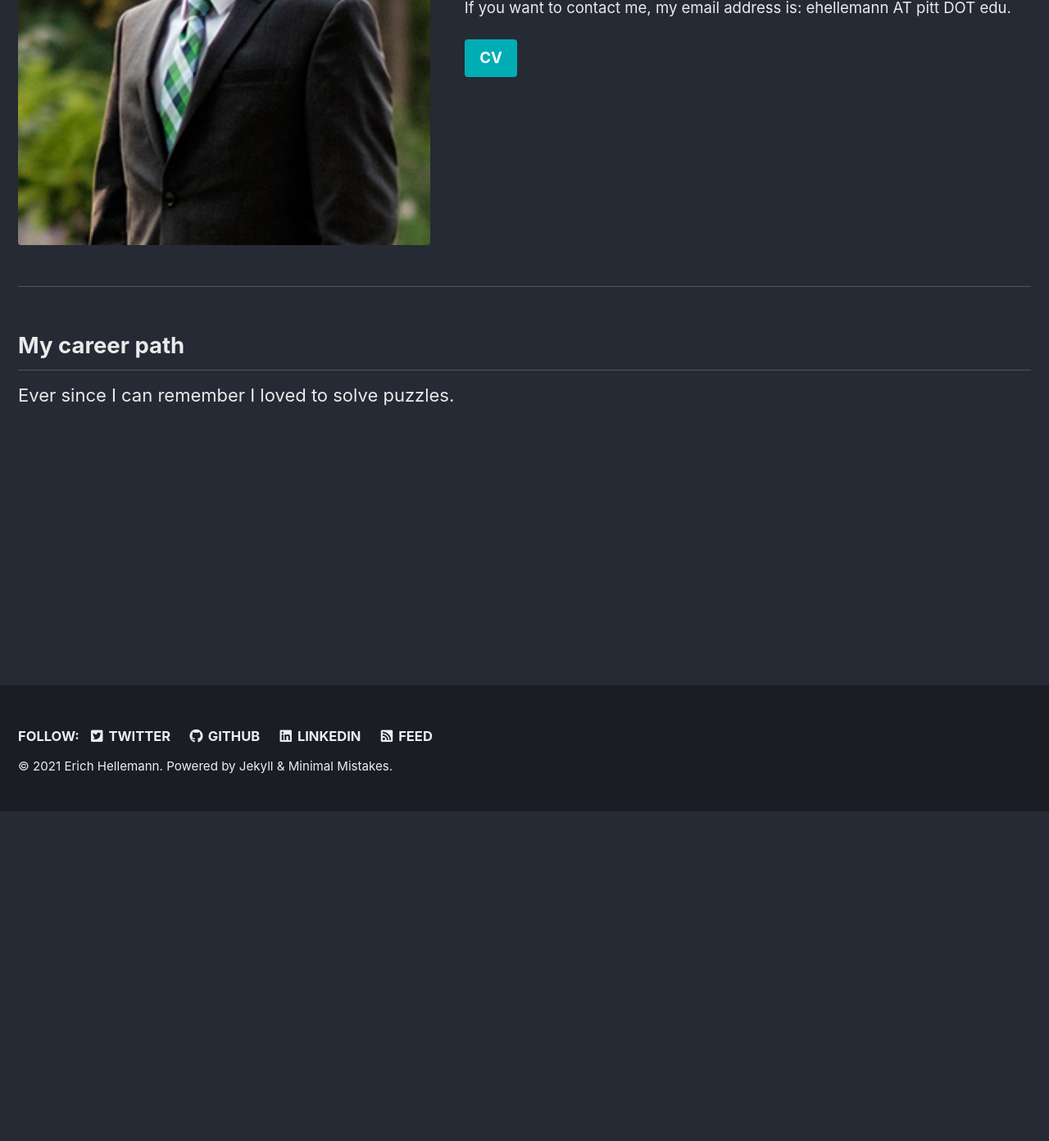
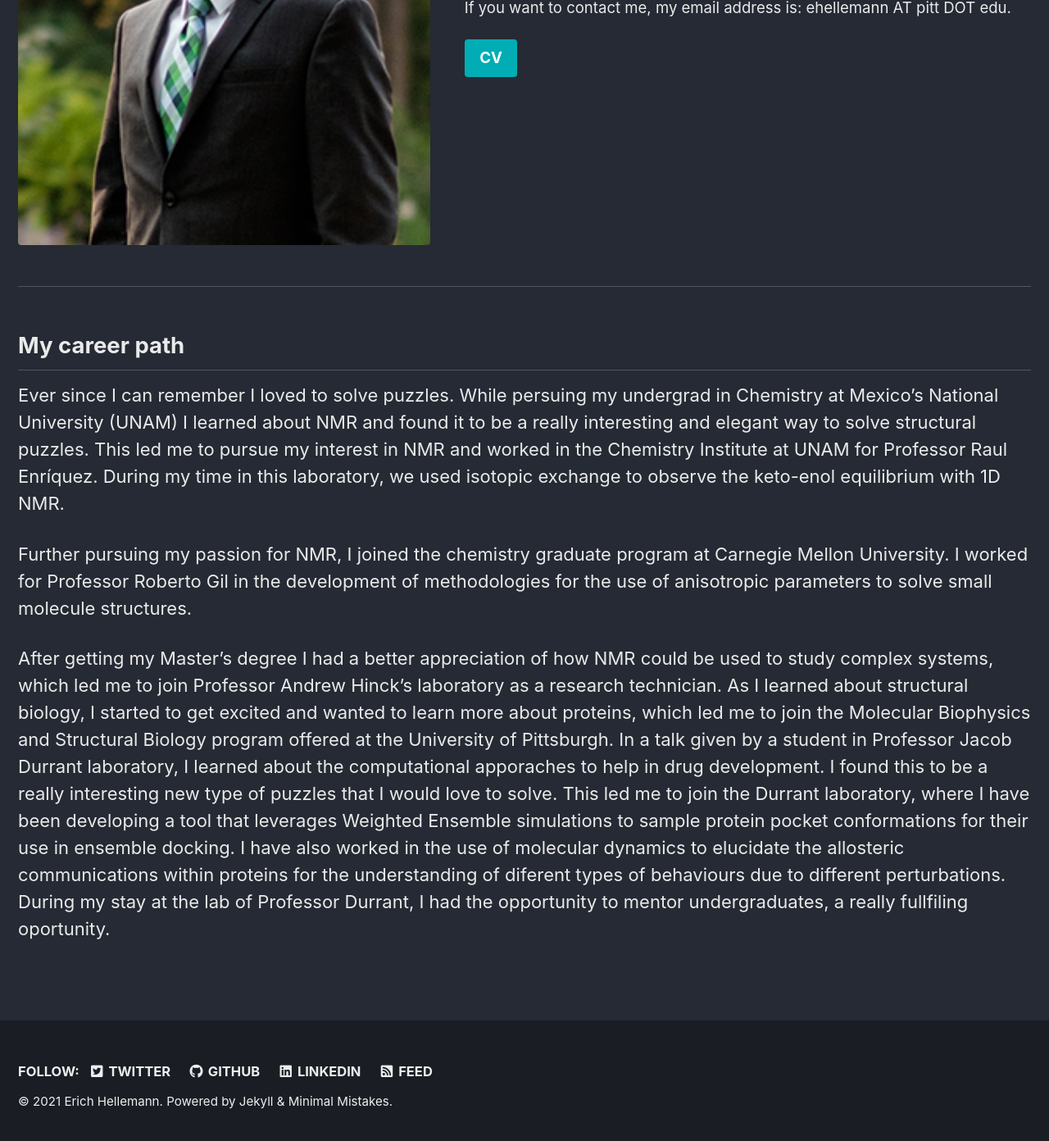
Before and after one commit to ehellemann/erich_hellemann, a Jekyll site: the page built from _pages/about_me.md, in a window 1280 px wide and 1400 px high, scrolled down 409 px. Shown: the top 1392 px of the window at 82% size. Built offline with Jekyll 4.4.1, drawn with Linux system fonts in a browser that asks for light colours; cached includes are drawn as plain includes.

Commit message:
Updated about me page

```diff
--- a/_pages/about_me.md
+++ b/_pages/about_me.md
@@ -18,7 +18,10 @@ feature_row:
 
 {% include feature_row id="feature_row" type="left" %}
 
-
 ## My career path
 
-Ever since I can remember I loved to solve puzzles.
+Ever since I can remember I loved to solve puzzles. While persuing my undergrad in Chemistry at Mexico's National University (UNAM) I learned about NMR and found it to be a really interesting and elegant way to solve structural puzzles. This led me to pursue my interest in NMR and worked in the Chemistry Institute at UNAM for Professor Raul Enríquez. During my time in this laboratory, we used isotopic exchange to observe the keto-enol equilibrium with 1D NMR.
+
+Further pursuing my passion for NMR, I joined the chemistry graduate program at Carnegie Mellon University. I worked for Professor Roberto Gil in the development of methodologies for the use of anisotropic parameters to solve small molecule structures.
+
+After getting my Master’s degree I had a better appreciation of how NMR could be used to study complex systems, which led me to join Professor Andrew Hinck’s laboratory as a research technician.  As I learned about structural biology, I started to get excited and wanted to learn more about proteins, which led me to join the Molecular Biophysics and Structural Biology program offered at the University of Pittsburgh. In a talk given by a student in Professor Jacob Durrant laboratory, I learned about the computational apporaches to help in drug development. I found this to be a really interesting new type of puzzles that I would love to solve. This led me to join the Durrant laboratory, where I have been developing a tool that leverages Weighted Ensemble simulations to sample protein pocket conformations for their use in ensemble docking. I have also worked in the use of molecular dynamics to elucidate the allosteric communications within proteins for the understanding of diferent types of behaviours due to different perturbations. During my stay at the lab of Professor Durrant, I had the opportunity to mentor undergraduates, a really fullfiling oportunity.
```
Also changed, not shown: _pages/guides.md (+2 -2 lines), _pages/publications.md (line endings or trailing spaces), 1 other file.
